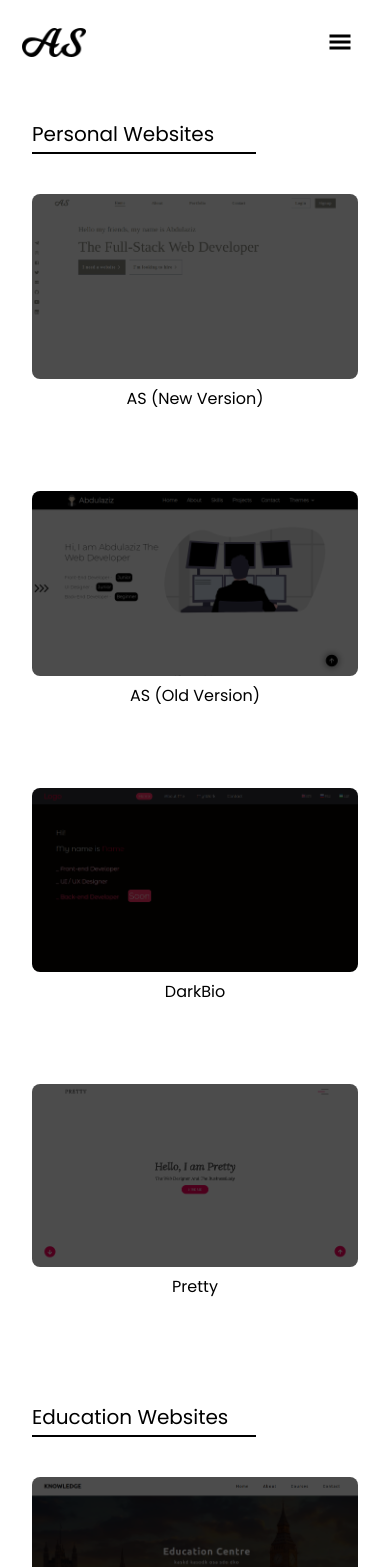
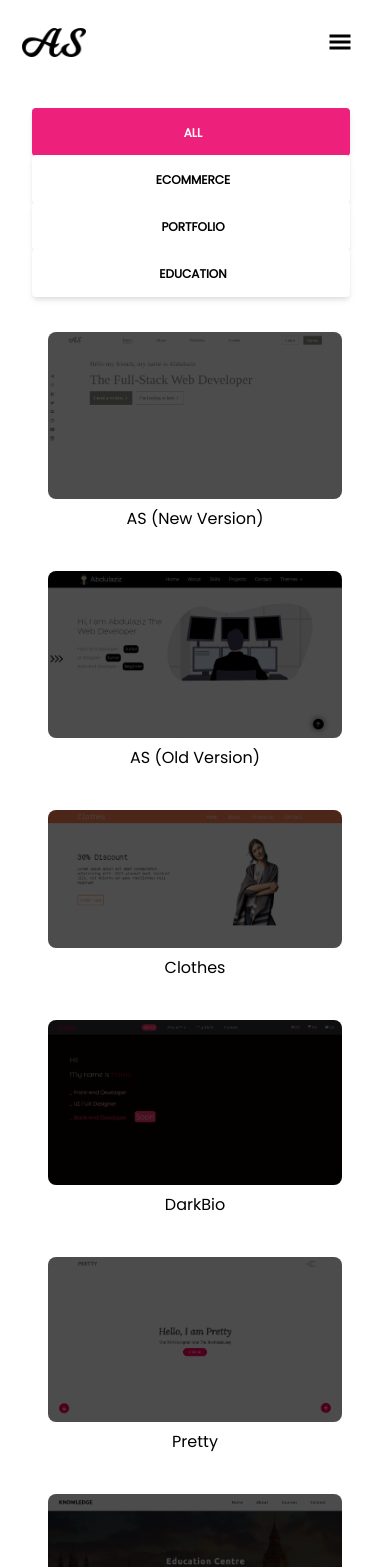
Before and after one commit to abdulaziz-sultonmurodov/my_official_personal_website, a React (Create React App) app: page /portfolio in a window 390 px wide. Shown: the top 1567 px of the page. Built offline with nearby package versions, Linux system fonts and the light colour scheme.

Commit message:
tabs in portfolio page

```diff
--- a/src/index.css
+++ b/src/index.css
@@ -160,3 +160,25 @@ body {
 .seventh-text {
   color: #20a4f3;
 }
+
+.primary-bg {
+  background-color: #ff6700;
+}
+.secondary-bg {
+  background-color: #ed217c;
+}
+.third-bg {
+  background-color: #09bc8a;
+}
+.fourth-bg {
+  background-color: #054a91;
+}
+.fifth-bg {
+  background-color: #a1674a;
+}
+.sixth-bg {
+  background-color: #ff6978;
+}
+.seventh-bg {
+  background-color: #20a4f3;
+}
--- a/src/pages/PortfolioPage.js
+++ b/src/pages/PortfolioPage.js
@@ -9,10 +9,11 @@ import portfolioFour from "../images/personal/four/home.png";
 import educationOne from "../images/education/one/home.png";
 import ecommerceOne from "../images/ecommerce/one/home.png";
 import { Link } from "react-router-dom";
-import { imageTextHover } from "../utils/ColorChange";
+import { bgColor, imageTextHover, textColorHover } from "../utils/ColorChange";
 // import { IoChevronDownSharp, IoChevronUpSharp } from "react-icons/io5";
 
 const PortfolioPage = () => {
+  const [openTab, setOpenTab] = React.useState(1);
   // const openPortfolio = () => {
   //   const portfolioList = document.getElementById("portfolioList");
   //   const arrowDownPortfolio = document.getElementById("arrowDownPortfolio");
@@ -33,64 +34,112 @@ const PortfolioPage = () => {
     <>
       <Header />
       <Sidebar />
-      {/* <nav style={{ paddingTop: "10vh" }}>
-        <div
-          style={{ zIndex: "10" }}
-          className="flex shadow-xl lg:hidden fixed w-full left-0 justify-end items-center bg-grey"
+
+      <main className="pt-24 px-8 sm:pl-18 lg:pl-24">
+        <div className="flex flex-wrap">
+          <div className="w-full">
+            <ul
+              className="flex flex-col mb-0 list-none flex-wrap pt-3 pb-4 sm:flex-row"
+              role="tablist"
             >
-          <IoChevronDownSharp
-            id="arrowDownPortfolio"
-            onClick={openPortfolio}
-            className="w-6 h-6 my-3 cursor-pointer mr-4 text-white"
-          />
-          <IoChevronUpSharp
-            id="arrowUpPortfolio"
-            onClick={closePortfolio}
-            className="hidden w-6 h-6 my-3 cursor-pointer mr-4 text-white"
-          />
-        </div>
-        <ul
-          style={{ zIndex: "10" }}
-          id="portfolioList"
-          className="hidden shadow-xl lg:flex flex-col lg:flex-row bg-grey fixed flex-row justify-evenly  items-center text-white text-lg w-full text-center pb-10 lg:pb-0 mt-12 lg:mt-0 flex-wrap"
+              <li className="-mb-px mr-2 last:mr-0 flex-auto text-center">
+                <a
+                  className={
+                    "text-xs md:text-base font-bold uppercase px-5 py-3 shadow-md rounded block leading-normal " +
+                    (openTab === 1
+                      ? `text-white ${bgColor}`
+                      : `${textColorHover} text-darkGrey bg-white`)
+                  }
+                  onClick={(e) => {
+                    e.preventDefault();
+                    setOpenTab(1);
+                  }}
+                  data-toggle="tab"
+                  href="#link1"
+                  role="tablist"
                 >
-          <li
-            onClick={closePortfolio}
-            className="cursor-pointer hover:bg-darkGrey py-2 px-2 w-full sm:w-48 "
+                  <i className="fas fa-space-shuttle text-base mr-1"></i> All
+                </a>
+              </li>
+              <li className="-mb-px mr-2 last:mr-0 flex-auto text-center">
+                <a
+                  className={
+                    "text-xs md:text-base font-bold uppercase px-5 py-3 shadow-md rounded block leading-normal " +
+                    (openTab === 2
+                      ? `text-white ${bgColor}`
+                      : `${textColorHover} text-darkGrey bg-white`)
+                  }
+                  onClick={(e) => {
+                    e.preventDefault();
+                    setOpenTab(2);
+                  }}
+                  data-toggle="tab"
+                  href="#link2"
+                  role="tablist"
                 >
-            Personal Websites
+                  <i className="fas fa-cog text-base mr-1"></i> Ecommerce
+                </a>
               </li>
-          <li
-            onClick={closePortfolio}
-            className="cursor-pointer hover:bg-darkGrey py-2 px-2 w-full sm:w-48 "
+              <li className="-mb-px mr-2 last:mr-0 flex-auto text-center">
+                <a
+                  className={
+                    "text-xs md:text-base font-bold uppercase px-5 py-3 shadow-md rounded block leading-normal " +
+                    (openTab === 3
+                      ? `text-white ${bgColor}`
+                      : `${textColorHover} text-darkGrey bg-white`)
+                  }
+                  onClick={(e) => {
+                    e.preventDefault();
+                    setOpenTab(3);
+                  }}
+                  data-toggle="tab"
+                  href="#link3"
+                  role="tablist"
                 >
-            Education Websites
+                  <i className="fas fa-briefcase text-base mr-1"></i> Portfolio
+                </a>
               </li>
-          <li
-            onClick={closePortfolio}
-            className="cursor-pointer hover:bg-darkGrey py-2 px-2 w-full sm:w-48 "
+              <li className="-mb-px mr-2 last:mr-0 flex-auto text-center">
+                <a
+                  className={
+                    "text-xs md:text-base font-bold uppercase px-5 py-3 shadow-md rounded block leading-normal " +
+                    (openTab === 4
+                      ? `text-white ${bgColor}`
+                      : `${textColorHover} text-darkGrey bg-white`)
+                  }
+                  onClick={(e) => {
+                    e.preventDefault();
+                    setOpenTab(4);
+                  }}
+                  data-toggle="tab"
+                  href="#link4"
+                  role="tablist"
                 >
-            Ecommerce Websites
-          </li>
-          <li
-            onClick={closePortfolio}
-            className="cursor-pointer hover:bg-darkGrey py-2 px-2 w-full sm:w-48 "
-          >
-            Web Applications
+                  <i className="fas fa-space-shuttle text-base mr-1"></i>{" "}
+                  Education
+                </a>
               </li>
             </ul>
-      </nav> */}
-      <main className="pt-24 px-8 sm:pl-18 lg:pl-24">
-        <div>
-          <h1 className="text-xl sm:text-2xl lg:text-4xl text-darkGrey pb-1 my-6 mb-10 border-b-2 border-darkGrey w-56 lg:w-4/12">
-            Personal Websites
-          </h1>
-          <div className="flex flex-col lg:flex-row justify-between items-center w-full flex-wrap">
+            <div className="relative flex flex-col min-w-0 break-words bg-white w-full mb-6  rounded">
+              <div className="px-4 py-5 flex-auto">
+                <div className="tab-content tab-space">
+                  <div
+                    className={
+                      openTab === 1
+                        ? "flex  lg:p-10 sm:flex-row flex-col flex-wrap cursor-pointer w-full justify-start items-start"
+                        : "hidden"
+                    }
+                    id="link1"
+                  >
+                    {/* All Websites */}
                     <div
                       style={{ zIndex: "1" }}
-              className="flex mb-20 lg:mb-10 flex-col cursor-pointer justify-center items-center w-full lg:w-1/2"
+                      className="flex mb-10 flex-col cursor-pointer justify-center items-center w-full lg:w-1/2"
                     >
-              <Link to="personal-websites-1" className={`${imageTextHover}`}>
+                      <Link
+                        to="personal-websites-1"
+                        className={`${imageTextHover}`}
+                      >
                         <div className=" w-full">
                           <img
                             className="object-contain rounded-lg imageDark w-96"
@@ -106,9 +155,12 @@ const PortfolioPage = () => {
 
                     <div
                       style={{ zIndex: "1" }}
-              className="flex mb-20 lg:mb-10 flex-col cursor-pointer justify-center items-center w-full lg:w-1/2"
+                      className="flex mb-10 flex-col cursor-pointer justify-center items-center w-full lg:w-1/2"
                     >
-              <Link to="personal-websites-2" className={`${imageTextHover}`}>
+                      <Link
+                        to="personal-websites-2"
+                        className={`${imageTextHover}`}
+                      >
                         <div className=" w-full">
                           <img
                             className="object-contain rounded-lg imageDark w-96"
@@ -121,12 +173,34 @@ const PortfolioPage = () => {
                         </p>
                       </Link>
                     </div>
-
                     <div
                       style={{ zIndex: "1" }}
-              className="flex mb-20 lg:mb-10 flex-col cursor-pointer justify-center items-center w-full lg:w-1/2"
+                      className="flex mb-10 flex-col cursor-pointer justify-center items-center w-full lg:w-1/2"
                     >
-              <Link to="personal-websites-3" className={`${imageTextHover}`}>
+                      <Link
+                        to="ecommerce-websites-1"
+                        className={`${imageTextHover}`}
+                      >
+                        <div className=" w-full">
+                          <img
+                            className="object-contain rounded-lg imageDark w-96"
+                            src={ecommerceOne}
+                            alt="Portfolio"
+                          />
+                        </div>
+                        <p className="workTitle text-grey text-md sm:text-lg lg:text-xl mt-2  text-center">
+                          Clothes
+                        </p>
+                      </Link>
+                    </div>
+                    <div
+                      style={{ zIndex: "1" }}
+                      className="flex mb-10 flex-col cursor-pointer justify-center items-center w-full lg:w-1/2"
+                    >
+                      <Link
+                        to="personal-websites-3"
+                        className={`${imageTextHover}`}
+                      >
                         <div className=" w-full">
                           <img
                             className="object-contain rounded-lg imageDark w-96"
@@ -139,12 +213,155 @@ const PortfolioPage = () => {
                         </p>
                       </Link>
                     </div>
+                    <div
+                      style={{ zIndex: "1" }}
+                      className="flex mb-10 flex-col cursor-pointer justify-center items-center w-full lg:w-1/2"
+                    >
+                      <Link
+                        to="personal-websites-4"
+                        className={`${imageTextHover}`}
+                      >
+                        <div className=" w-full">
+                          <img
+                            className="object-contain rounded-lg imageDark w-96"
+                            src={portfolioFour}
+                            alt="Portfolio"
+                          />
+                        </div>
+                        <p className="workTitle text-grey text-md sm:text-lg lg:text-xl mt-2  text-center">
+                          Pretty
+                        </p>
+                      </Link>
+                    </div>
+                    <div
+                      style={{ zIndex: "1" }}
+                      className="flex mb-10 flex-col cursor-pointer justify-center items-center w-full lg:w-1/2"
+                    >
+                      <Link
+                        to="education-websites-1"
+                        className={`${imageTextHover}`}
+                      >
+                        <div className=" w-full">
+                          <img
+                            className="object-contain rounded-lg imageDark w-96"
+                            src={educationOne}
+                            alt="Portfolio"
+                          />
+                        </div>
+                        <p className="workTitle text-grey text-md sm:text-lg lg:text-xl mt-2  text-center">
+                          Knowledge
+                        </p>
+                      </Link>
+                    </div>
+                  </div>
+                  <div
+                    className={
+                      openTab === 2
+                        ? "flex  lg:p-10 sm:flex-row flex-col flex-wrap cursor-pointer w-full justify-start items-start"
+                        : "hidden"
+                    }
+                    id="link2"
+                  >
+                    {/* Ecommerce Websites */}
+                    <div
+                      style={{ zIndex: "1" }}
+                      className="flex mb-10 flex-col cursor-pointer justify-center items-center w-full lg:w-1/2"
+                    >
+                      <Link
+                        to="ecommerce-websites-1"
+                        className={`${imageTextHover}`}
+                      >
+                        <div className=" w-full">
+                          <img
+                            className="object-contain rounded-lg imageDark w-96"
+                            src={ecommerceOne}
+                            alt="Portfolio"
+                          />
+                        </div>
+                        <p className="workTitle text-grey text-md sm:text-lg lg:text-xl mt-2  text-center">
+                          Clothes
+                        </p>
+                      </Link>
+                    </div>
+                  </div>
+                  <div
+                    className={
+                      openTab === 3
+                        ? "flex  lg:p-10 sm:flex-row flex-col flex-wrap cursor-pointer w-full justify-start items-start"
+                        : "hidden"
+                    }
+                    id="link3"
+                  >
+                    <div
+                      style={{ zIndex: "1" }}
+                      className="flex mb-10 flex-col cursor-pointer justify-center items-center w-full lg:w-1/2"
+                    >
+                      {/* Portfolio Websites */}
+                      <Link
+                        to="personal-websites-1"
+                        className={`${imageTextHover}`}
+                      >
+                        <div className=" w-full">
+                          <img
+                            className="object-contain rounded-lg imageDark w-96"
+                            src={portfolioOne}
+                            alt="Portfolio"
+                          />
+                        </div>
+                        <p className="workTitle text-grey text-md sm:text-lg lg:text-xl mt-2  text-center">
+                          AS (New Version)
+                        </p>
+                      </Link>
+                    </div>
 
                     <div
                       style={{ zIndex: "1" }}
-              className="flex mb-20 lg:mb-10 flex-col cursor-pointer justify-center items-center w-full lg:w-1/2"
+                      className="flex mb-10 flex-col cursor-pointer justify-center items-center w-full lg:w-1/2"
                     >
-              <Link to="personal-websites-4" className={`${imageTextHover}`}>
+                      <Link
+                        to="personal-websites-2"
+                        className={`${imageTextHover}`}
+                      >
+                        <div className=" w-full">
+                          <img
+                            className="object-contain rounded-lg imageDark w-96"
+                            src={portfolioTwo}
+                            alt="Portfolio"
+                          />
+                        </div>
+                        <p className="workTitle text-grey text-md sm:text-lg lg:text-xl mt-2  text-center">
+                          AS (Old Version)
+                        </p>
+                      </Link>
+                    </div>
+                    <div
+                      style={{ zIndex: "1" }}
+                      className="flex mb-10 flex-col cursor-pointer justify-center items-center w-full lg:w-1/2"
+                    >
+                      <Link
+                        to="personal-websites-3"
+                        className={`${imageTextHover}`}
+                      >
+                        <div className=" w-full">
+                          <img
+                            className="object-contain rounded-lg imageDark w-96"
+                            src={portfolioThree}
+                            alt="Portfolio"
+                          />
+                        </div>
+                        <p className="workTitle text-grey text-md sm:text-lg lg:text-xl mt-2  text-center">
+                          DarkBio
+                        </p>
+                      </Link>
+                    </div>
+                    <div
+                      style={{ zIndex: "1" }}
+                      className="flex mb-10 flex-col cursor-pointer justify-center items-center w-full lg:w-1/2"
+                    >
+                      <Link
+                        to="personal-websites-4"
+                        className={`${imageTextHover}`}
+                      >
                         <div className=" w-full">
                           <img
                             className="object-contain rounded-lg imageDark w-96"
@@ -158,18 +375,23 @@ const PortfolioPage = () => {
                       </Link>
                     </div>
                   </div>
-        </div>
-
-        <div>
-          <h1 className="text-xl sm:text-2xl lg:text-4xl text-darkGrey pb-1 my-6 mb-10 border-b-2 border-darkGrey w-56 lg:w-4/12">
-            Education Websites
-          </h1>
-          <div className="flex flex-col lg:flex-row justify-between items-center w-full flex-wrap">
+                  <div
+                    className={
+                      openTab === 4
+                        ? "flex  lg:p-10 sm:flex-row flex-col flex-wrap cursor-pointer w-full justify-start items-start"
+                        : "hidden"
+                    }
+                    id="link4"
+                  >
+                    {/* Education Websites */}
                     <div
                       style={{ zIndex: "1" }}
-              className="flex mb-20 lg:mb-10 flex-col cursor-pointer justify-center items-center w-full lg:w-1/2"
+                      className="flex mb-10 flex-col cursor-pointer justify-center items-center w-full lg:w-1/2"
                     >
-              <Link to="education-websites-1" className={`${imageTextHover}`}>
+                      <Link
+                        to="education-websites-1"
+                        className={`${imageTextHover}`}
+                      >
                         <div className=" w-full">
                           <img
                             className="object-contain rounded-lg imageDark w-96"
@@ -184,74 +406,10 @@ const PortfolioPage = () => {
                     </div>
                   </div>
                 </div>
-
-        <div>
-          <h1 className="text-xl sm:text-2xl lg:text-4xl text-darkGrey pb-1 my-6 mb-10 border-b-2 border-darkGrey w-48 w-56 lg:w-4/12">
-            Ecommerce Websites
-          </h1>
-          <div className="flex flex-col lg:flex-row justify-between items-center w-full flex-wrap">
-            <div
-              style={{ zIndex: "1" }}
-              className="flex mb-20 lg:mb-10 flex-col cursor-pointer justify-center items-center w-full lg:w-1/2"
-            >
-              <Link to="ecommerce-websites-1" className={`${imageTextHover}`}>
-                <div className=" w-full">
-                  <img
-                    className="object-contain rounded-lg imageDark w-96"
-                    src={ecommerceOne}
-                    alt="Portfolio"
-                  />
-                </div>
-                <p className="workTitle text-grey text-md sm:text-lg lg:text-xl mt-2  text-center">
-                  Clothes
-                </p>
-              </Link>
               </div>
             </div>
           </div>
-
-        {/* <div>
-          <h1 className="text-xl sm:text-2xl lg:text-4xl text-darkGrey pb-1 my-6 mb-10 border-b-2 border-darkGrey w-56 lg:w-4/12">
-            Web Applications
-          </h1>
-          <div className="flex flex-col lg:flex-row justify-between items-center w-full flex-wrap">
-            <div
-              style={{ zIndex: "1" }}
-              className="flex mb-20 lg:mb-10 flex-col cursor-pointer justify-center items-center w-full lg:w-1/2"
-            >
-              <Link to="web-applications-1" className={`${imageTextHover}`}>
-                <div className=" w-full">
-                  <img
-                    className="object-contain rounded-lg imageDark w-96"
-                    src={portfolioOne}
-                    alt="Portfolio"
-                    />
         </div>
-                <p className="workTitle text-grey text-md sm:text-lg lg:text-xl mt-2  text-center">
-                  Calculator
-                </p>
-              </Link>
-            </div>
-
-            <div
-              style={{ zIndex: "1" }}
-              className="flex mb-20 lg:mb-10 flex-col cursor-pointer justify-center items-center w-full lg:w-1/2"
-            >
-              <Link to="web-applications-2" className={`${imageTextHover}`}>
-                <div className=" w-full">
-                  <img
-                    className="object-contain rounded-lg imageDark w-96"
-                    src={portfolioOne}
-                    alt="Portfolio"
-                    />
-                </div>
-                <p className="workTitle text-grey text-md sm:text-lg lg:text-xl mt-2  text-center">
-                  Color Generator
-                </p>
-              </Link>
-            </div>
-          </div>
-        </div> */}
       </main>
       <Footer />
     </>
--- a/src/utils/ColorChange.js
+++ b/src/utils/ColorChange.js
@@ -69,6 +69,23 @@ export const textColor =
     ? "seventh-text"
     : "primary-text";
 
+export const bgColor =
+  days === 0
+    ? "primary-bg"
+    : days === 1
+    ? "secondary-bg"
+    : days === 2
+    ? "third-bg"
+    : days === 3
+    ? "fourth-bg"
+    : days === 4
+    ? "fifth-bg"
+    : days === 5
+    ? "sixth-bg"
+    : days === 6
+    ? "seventh-bg"
+    : "primary-bg";
+
 export const navColor =
   days === 0
     ? "#ff6700"
```
Lines whose indentation alone changed are shown as unchanged.
